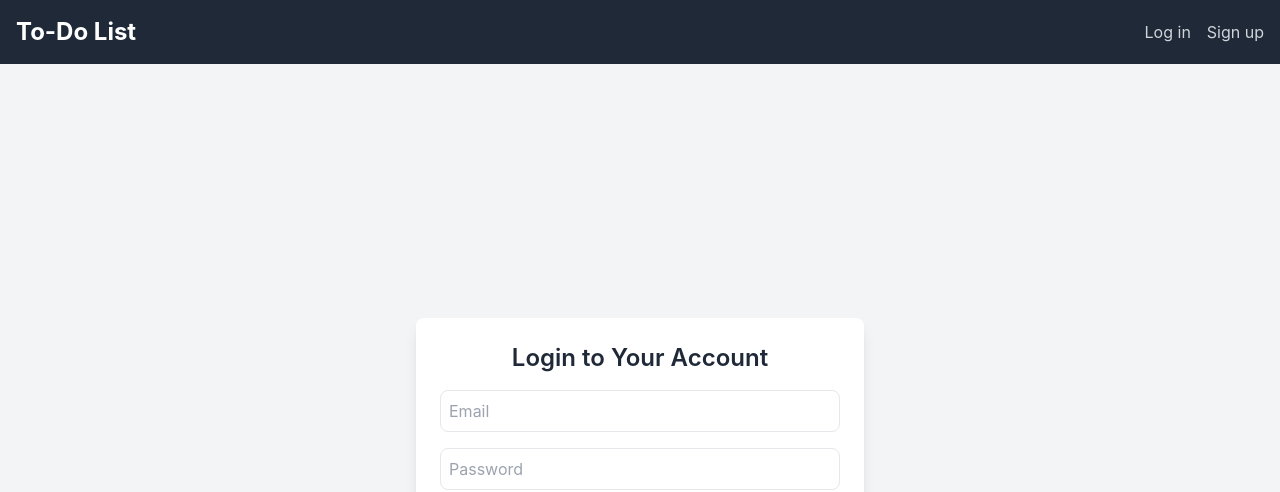
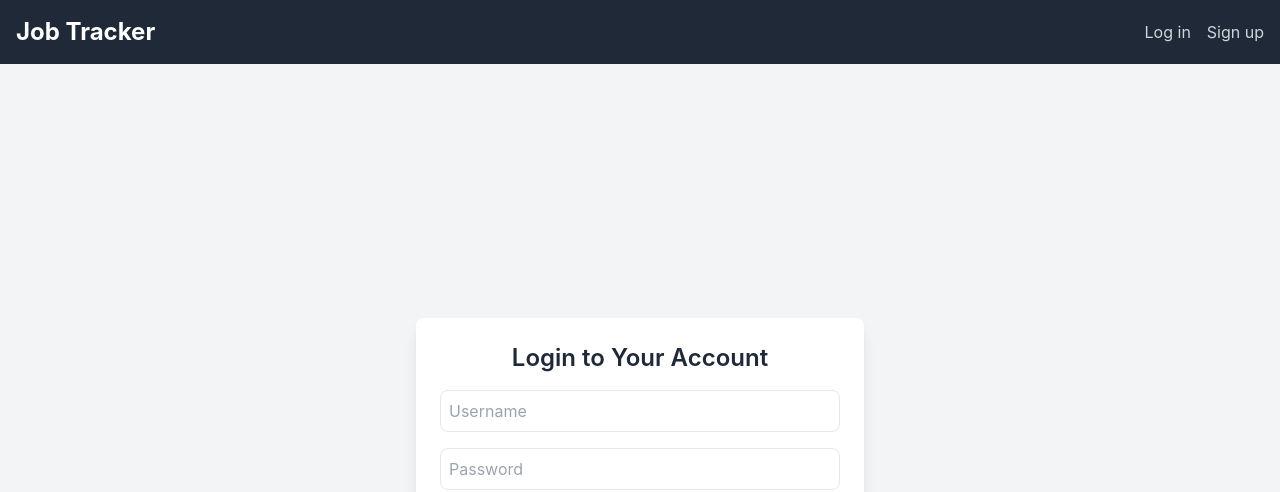
Before and after one commit to YasinBou/Job-Tracker, a React (Create React App) app in the folder frontend/: page /login in a window 1280 px wide. Shown: the top 492 px of the page. Built offline with nearby package versions, Linux system fonts and the light colour scheme; no server answers.

Commit message:
Add auth context to abstract login and reduce API calls for user object
Still have a lot to do in terms of validation etc.

```diff
--- a/frontend/src/App.tsx
+++ b/frontend/src/App.tsx
@@ -5,13 +5,15 @@ import { Navbar } from "./pages/nav-bar/nav-bar";
 import { Landing } from "./pages/landing/landing";
 import { Login } from "./pages/log-in/log-in";
 import { Register } from "./pages/register/register";
+import {AuthProvider, useAuth} from "./context/auth-context";
 
+function AppContent() {
+  const { isAuthenticated } = useAuth();
 
-function App() {
   return (
       <Router>
         <div>
-        <Navbar isLoggedIn={false} />
+          <Navbar isLoggedIn={isAuthenticated} />
           <Routes>
             <Route path={LANDING_PAGE} element={<Landing />} />
             <Route path={LOGIN_PAGE} element={<Login />} />
@@ -22,4 +24,12 @@ function App() {
   );
 }
 
+function App() {
+  return (
+      <AuthProvider>
+        <AppContent />
+      </AuthProvider>
+  );
+}
+
 export default App;
--- /dev/null
+++ b/frontend/src/context/auth-context.tsx
@@ -0,0 +1,89 @@
+import React, { createContext, useContext, useEffect, useState } from "react";
+
+interface User {
+  username: string;
+}
+
+interface AuthContextType {
+  user: User | null;
+  login: (username: string, password: string) => Promise<void>;
+  logout: () => void;
+  isAuthenticated: boolean;
+}
+
+const AuthContext = createContext<AuthContextType | undefined>(undefined);
+
+export const AuthProvider: React.FC<{ children: React.ReactNode }> = ({ children }) => {
+  const [user, setUser] = useState<User | null>(null);
+
+  // On mount, try to fetch user info using existing HttpOnly cookie
+  useEffect(() => {
+    const fetchUser = async () => {
+      try {
+        const res = await fetch("http://localhost:8080/api/auth/me", {
+          credentials: "include",
+        });
+
+        if (res.ok) {
+          const data = await res.json();
+          setUser({ username: data.username });
+        }
+      } catch (error) {
+        console.error("Failed to auto-login", error);
+      }
+    };
+
+    fetchUser();
+  }, []);
+
+  const login = async (username: string, password: string) => {
+    try {
+      const res = await fetch("http://localhost:8080/api/auth/login", {
+        method: "POST",
+        headers: {
+          "Content-Type": "application/json",
+        },
+        credentials: "include",
+        body: JSON.stringify({ username, password }),
+      });
+
+      if (!res.ok) {
+        const error = await res.json();
+        throw new Error(error.message || "Login failed");
+      }
+
+      const data = await res.json();
+      setUser({ username: data.username });
+    } catch (error: any) {
+      console.error("Login error:", error.message);
+    }
+  };
+
+  const logout = async () => {
+    await fetch("http://localhost:8080/api/auth/logout", {
+      method: "POST",
+      credentials: "include",
+    });
+
+    setUser(null);
+  };
+
+  return (
+    <AuthContext.Provider
+      value={{
+        user,
+        login,
+        logout,
+        isAuthenticated: !!user,
+      }}
+    >
+      {children}
+    </AuthContext.Provider>
+  );
+};
+
+export const useAuth = () => {
+  const context = useContext(AuthContext);
+  if (!context) throw new Error("useAuth must be used within an AuthProvider");
+  return context;
+};
--- a/frontend/src/pages/log-in/log-in.tsx
+++ b/frontend/src/pages/log-in/log-in.tsx
@@ -2,10 +2,13 @@ import { useState } from "react";
 import { Link } from "react-router-dom";
 import { BlueButton } from "../../components/blue-button/blue-button";
 import { NoteModal } from "../../components/note-modal/note-modal";
+import { useAuth } from "../../context/auth-context";
 
 export const Login = () => {
+  const { login } = useAuth();
+
   const [formData, setFormData] = useState({
-    email: "",
+    username: "",
     password: "",
   });
 
@@ -18,7 +21,7 @@ export const Login = () => {
 
   const handleSubmit = (e: React.FormEvent) => {
     e.preventDefault();
-    console.log(formData);
+    login(formData.username, formData.password);
   };
 
   return (
@@ -27,10 +30,10 @@ export const Login = () => {
         <form onSubmit={handleSubmit} className="space-y-4">
           <div>
             <input
-              type="email"
-              name="email"
-              placeholder="Email"
-              value={formData.email}
+              type="username"
+              name="username"
+              placeholder="Username"
+              value={formData.username}
               onChange={handleInputChange}
               className="w-full p-2 border rounded-lg focus:outline-none focus:ring-2 focus:ring-blue-400"
               required
--- a/frontend/src/pages/nav-bar/nav-bar.tsx
+++ b/frontend/src/pages/nav-bar/nav-bar.tsx
@@ -1,15 +1,18 @@
 import { Link } from "react-router-dom";
+import {useAuth} from "../../context/auth-context";
 
 interface NavbarProps {
   isLoggedIn: boolean;
 }
 
 export const Navbar = ({ isLoggedIn }: NavbarProps) => {
+  const { logout } = useAuth();
+
   return (
     <nav className="bg-gray-800 p-4">
       <div className="flex items-center justify-between w-full">
         <Link to="/" className="text-white text-2xl font-bold">
-          To-Do List
+          Job Tracker
         </Link>
         <div className="flex space-x-4">
           {isLoggedIn ? (
@@ -17,7 +20,7 @@ export const Navbar = ({ isLoggedIn }: NavbarProps) => {
               <Link to="/profile" className="text-gray-300 hover:text-white">
                 Profile
               </Link>
-              <Link to="/" className="text-gray-300 hover:text-white">
+              <Link to="/" className="text-gray-300 hover:text-white" onClick={logout}>
                 Log Out
               </Link>
             </>
```
Lines whose indentation alone changed are shown as unchanged.
